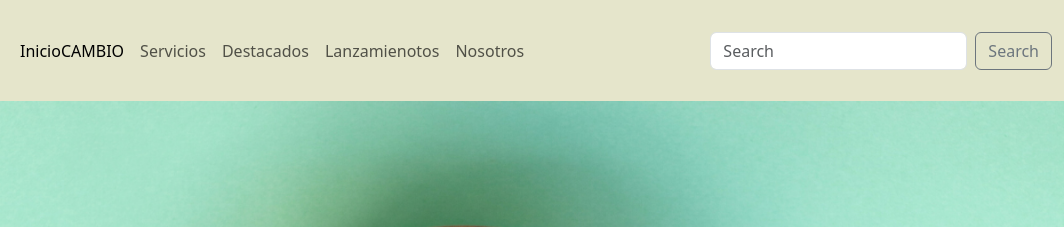
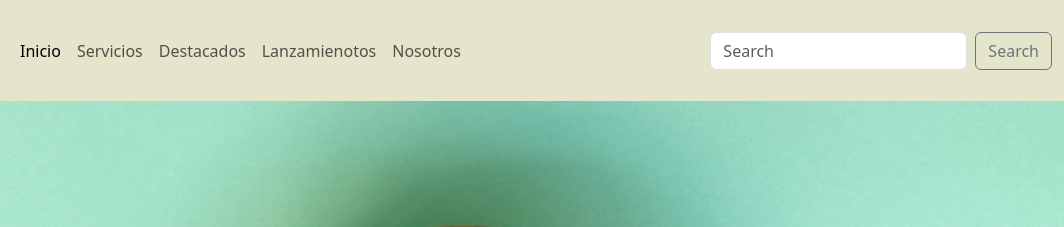
Before and after one commit to DemiKremen/comision-39385-picnicproyecto-, a plain HTML site: page index.html in a window 1280 px wide. Shown: the top 227 px of the page, 216-1280 px from the left. Drawn offline with nearby package versions, Linux system fonts and the light colour scheme.

Commit message:
fin de la pag dos

```diff
--- a/index.html
+++ b/index.html
@@ -22,7 +22,7 @@
               <div class="collapse navbar-collapse" id="navbarSupportedContent">
                 <ul class="navbar-nav me-auto mb-2 mb-lg-0">
                   <li class="nav-item">
-                    <a class="nav-link active" aria-current="page" href="">InicioCAMBIO</a>
+                    <a class="nav-link active" aria-current="page" href="">Inicio</a>
                   </li>
                   <li class="nav-item">
                     <a class="nav-link " href="./pages/component.html">Servicios</a>
```
